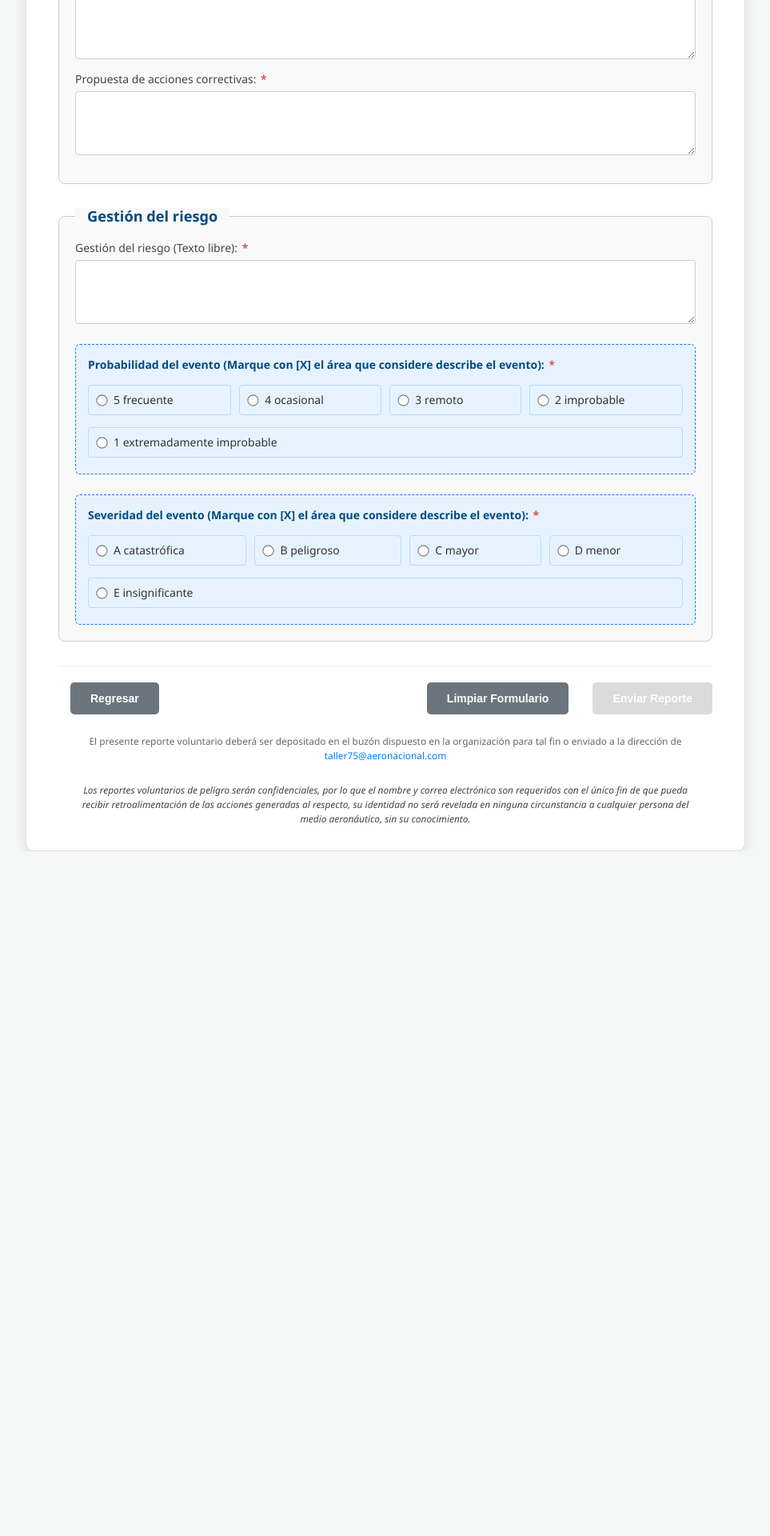
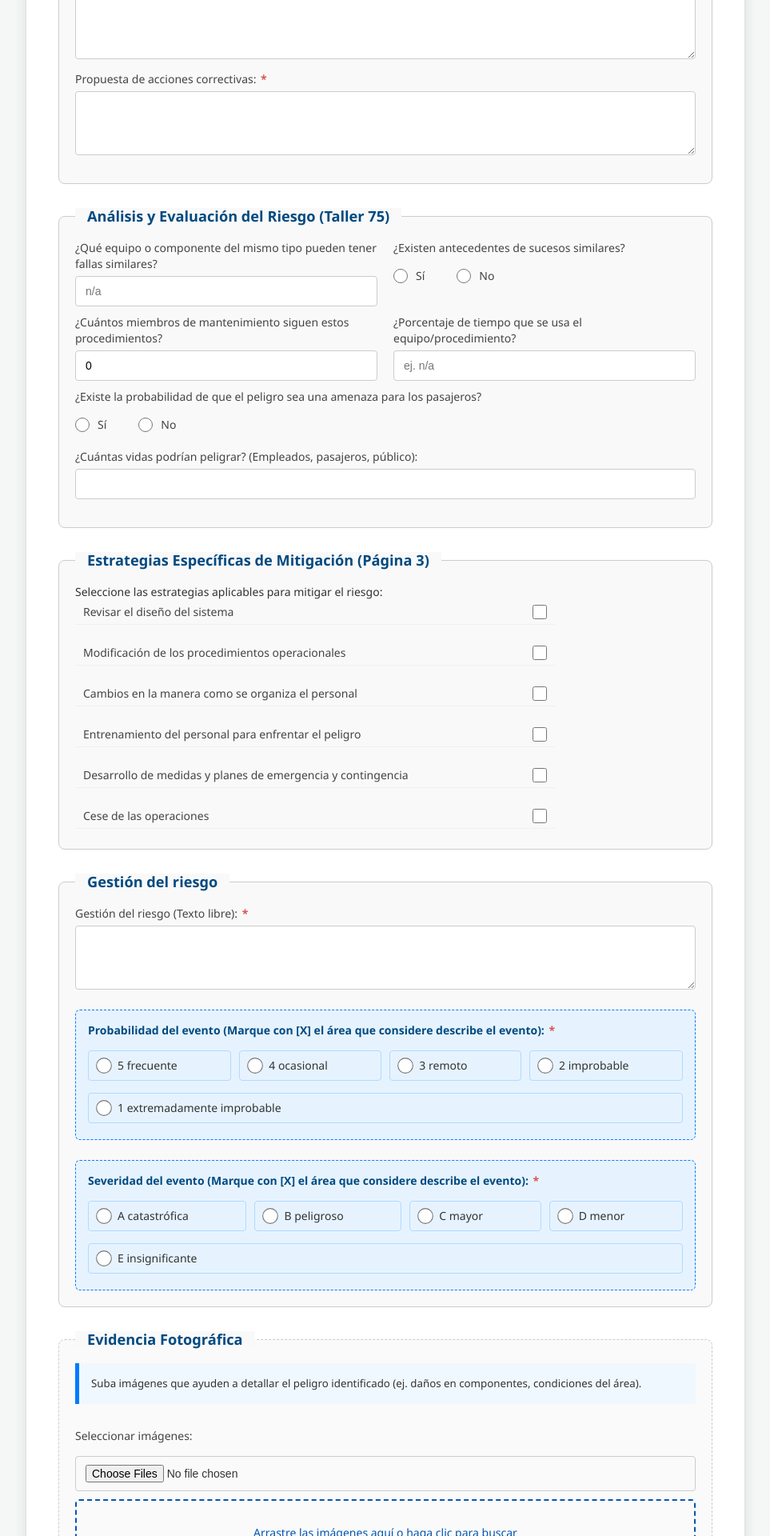
Before and after one commit to ABNERCD/SSRA75, an Angular app in the folder frontend/: page /reporte-voluntario in a window 1280 px wide. Shown: the part 880-2800 px from the top of the page at 80% size, without its empty margins (158-1121 px from the left). Before the commit the page ends 1944 px from the top, so only its background shows below. Built offline with nearby package versions, Linux system fonts and the light colour scheme; sample sign-in values are in the browser's storage.

Commit message:
Ajustes en el Formulario

```diff
--- a/frontend/src/app/pages/voluntary-report/voluntary-report.css
+++ b/frontend/src/app/pages/voluntary-report/voluntary-report.css
@@ -325,3 +325,107 @@ textarea {
         margin-top: 15px;
     }
 }
+
+.radio-group-inline {
+    display: flex;
+    gap: 140px; /* Ajusta este valor (20px, 30px, etc.) para separar las opciones */
+    align-items: center;
+    margin-top: 8px;
+}
+
+.radio-group-inline label {
+    display: flex;
+    align-items: center;
+    gap: 5px; /* Espacio entre el círculo y el texto "Sí/No" */
+    cursor: pointer;
+}
+
+/* Contenedor de estrategias */
+.checkbox-group-right {
+    display: flex;
+    flex-direction: column;
+    gap: 15px; /* Espacio vertical entre renglones */
+    width: 100%; /* Ocupa todo el ancho del formulario */
+    max-width: 600px; /* Ajusta según el ancho de tu contenedor */
+}
+
+/* Estilo para cada opción */
+.checkbox-group-right label {
+    display: flex;
+    justify-content: space-between; /* EMPUJA EL CUADRO A LA DERECHA */
+    align-items: center;
+    cursor: pointer;
+    padding: 5px 10px;
+    border-bottom: 1px solid #f0f0f0; /* Opcional: una línea guía como en formularios oficiales */
+}
+
+/* Espaciado para los Radio Buttons (Sí/No) */
+.radio-group-inline {
+    display: flex;
+    gap: 40px;
+    margin-top: 10px;
+}
+
+.radio-group-inline label {
+    display: flex;
+    align-items: center;
+    gap: 10px; /* Espacio entre círculo y texto */
+    cursor: pointer;
+}
+
+/* Tamaño de los controles */
+input[type="checkbox"], input[type="radio"] {
+    width: 18px;
+    height: 18px;
+    cursor: pointer;
+}
+
+.evidence-section {
+    margin-top: 20px;
+    border: 1px dashed #ccc;
+    padding: 20px;
+    border-radius: 8px;
+    background-color: #fafafa;
+}
+
+.upload-container {
+    display: flex;
+    flex-direction: column;
+    gap: 10px;
+}
+
+.upload-dropzone {
+    border: 2px dashed #0056b3;
+    padding: 30px;
+    text-align: center;
+    color: #0056b3;
+    border-radius: 5px;
+    cursor: pointer;
+    transition: background 0.3s;
+}
+
+.upload-dropzone:hover {
+    background-color: #eef6ff;
+}
+
+.image-preview-container {
+    display: flex;
+    flex-wrap: wrap;
+    gap: 15px;
+    margin-top: 15px;
+}
+
+.preview-item {
+    display: flex;
+    flex-direction: column;
+    align-items: center;
+    font-size: 12px;
+}
+
+.preview-item img {
+    width: 100px;
+    height: 100px;
+    object-fit: cover;
+    border-radius: 4px;
+    border: 1px solid #ddd;
+}
--- a/frontend/src/app/pages/voluntary-report/voluntary-report.html
+++ b/frontend/src/app/pages/voluntary-report/voluntary-report.html
@@ -10,8 +10,8 @@
         <img src="assets/images/LogoTaller.jpg" alt="Logo de la Empresa" class="logo-img">
         <h1>REPORTE VOLUNTARIO</h1>
         <div class="report-meta">
+            <label>Fecha: ____________________</label>
             <label>Reporte No. ______ / ______</label>
-            <label>Fecha: ____________________</label>
         </div>
     </div>
 
@@ -89,6 +89,62 @@
             </div>
         </fieldset>
 
+        <fieldset class="section analysis-section">
+            <legend>Análisis y Evaluación del Riesgo (Taller 75)</legend>
+
+            <div class="form-row">
+                <div class="form-group">
+                    <label for="similarFailures">¿Qué equipo o componente del mismo tipo pueden tener fallas similares?</label>
+                    <input type="text" id="similarFailures" formControlName="similarFailures" placeholder="n/a">
+                </div>
+                <div class="form-group">
+                    <label>¿Existen antecedentes de sucesos similares?</label>
+                    <div class="radio-group-inline">
+                        <label><input type="radio" formControlName="hasAntecedents" value="si"> Sí </label>
+                        <label><input type="radio" formControlName="hasAntecedents" value="no"> No</label>
+                    </div>
+                </div>
+            </div>
+
+            <div class="form-row">
+                <div class="form-group">
+                    <label for="staffCount">¿Cuántos miembros de mantenimiento siguen estos procedimientos?</label>
+                    <input type="number" id="staffCount" formControlName="staffCount">
+                </div>
+                <div class="form-group">
+                    <label for="usagePercentage">¿Porcentaje de tiempo que se usa el equipo/procedimiento?</label>
+                    <input type="text" id="usagePercentage" formControlName="usagePercentage" placeholder="ej. n/a">
+                </div>
+            </div>
+
+            <div class="form-group">
+                <label>¿Existe la probabilidad de que el peligro sea una amenaza para los pasajeros?</label>
+                <div class="radio-group-inline">
+                    <label><input type="radio" formControlName="passengerThreat" value="si"> Sí</label>
+                    <label><input type="radio" formControlName="passengerThreat" value="no"> No</label>
+                </div>
+            </div>
+
+            <div class="form-group">
+                <label for="livesAtRisk">¿Cuántas vidas podrían peligrar? (Empleados, pasajeros, público):</label>
+                <input type="text" id="livesAtRisk" formControlName="livesAtRisk">
+            </div>
+        </fieldset>
+
+        <fieldset class="section mitigation-strategies">
+            <legend>Estrategias Específicas de Mitigación (Página 3)</legend>
+            <p class="instruction-text">Seleccione las estrategias aplicables para mitigar el riesgo:</p>
+
+            <div class="checkbox-group-right">
+                <label>Revisar el diseño del sistema <input type="checkbox" formControlName="mitigationReviewDesign"></label>
+                <label>Modificación de los procedimientos operacionales <input type="checkbox" formControlName="mitigationModOpProcedures"></label>
+                <label>Cambios en la manera como se organiza el personal <input type="checkbox" formControlName="mitigationOrgChanges"></label>
+                <label>Entrenamiento del personal para enfrentar el peligro <input type="checkbox" formControlName="mitigationStaffTraining"></label>
+                <label>Desarrollo de medidas y planes de emergencia y contingencia <input type="checkbox" formControlName="mitigationEmergencyPlans"></label>
+                <label>Cese de las operaciones <input type="checkbox" formControlName="mitigationCessation"></label>
+            </div>
+        </fieldset>
+
         <fieldset class="section risk-management-section">
             <legend>Gestión del riesgo</legend>
             <div class="form-group full-width">
@@ -128,6 +184,29 @@
             </div>
         </fieldset>
 
+        <fieldset class="section evidence-section">
+            <legend>Evidencia Fotográfica</legend>
+            <p class="info-text">
+                Suba imágenes que ayuden a detallar el peligro identificado (ej. daños en componentes, condiciones del área).
+            </p>
+
+            <div class="form-group full-width upload-container">
+                <label for="evidence">Seleccionar imágenes:</label>
+                <input type="file" id="evidence" (change)="onFileSelected($event)" accept="image/*" multiple class="file-input">
+
+                <div class="upload-dropzone">
+                    <p>Arrastre las imágenes aquí o haga clic para buscar</p>
+                </div>
+            </div>
+
+            <div class="image-preview-container" *ngIf="selectedImages.length > 0">
+                <div *ngFor="let img of selectedImages" class="preview-item">
+                    <img [src]="img.url" alt="Vista previa">
+                    <span>{{ img.name }}</span>
+                </div>
+            </div>
+        </fieldset>
+
         <div class="form-actions">
             <div class="actions-left">
                 <button type="button" (click)="onGoBack()" class="btn-secondary">Regresar</button>
@@ -145,6 +224,5 @@
         <p class="footer-note confidentiality-note">
             Los reportes voluntarios de peligro serán confidenciales, por lo que el nombre y correo electrónico son requeridos con el único fin de que pueda recibir retroalimentación de las acciones generadas al respecto, su identidad no será revelada en ninguna circunstancia a cualquier persona del medio aeronáutico, sin su conocimiento.
         </p>
-
     </form>
 </div>
--- a/frontend/src/app/pages/voluntary-report/voluntary-report.ts
+++ b/frontend/src/app/pages/voluntary-report/voluntary-report.ts
@@ -3,7 +3,7 @@
 import { Component, OnInit } from '@angular/core';
 import { FormBuilder, FormGroup, Validators, ReactiveFormsModule } from '@angular/forms';
 import { CommonModule } from '@angular/common';
-import { Router } from '@angular/router'; // 👈 IMPORTACIÓN NECESARIA PARA EL BOTÓN REGRESAR
+import { Router } from '@angular/router';
 
 @Component({
   selector: 'app-voluntary-report',
@@ -19,7 +19,6 @@ export class VoluntaryReportComponent implements OnInit {
 
   reportForm!: FormGroup;
 
-  // 👈 INYECTAR EL ROUTER
   constructor(private fb: FormBuilder, private router: Router) { }
 
   ngOnInit(): void {
@@ -29,10 +28,6 @@ export class VoluntaryReportComponent implements OnInit {
       // ----------------------------------------------------
       name: [''],
       email: ['', [Validators.email]],
-
-      // ❌ ELIMINADO: Se elimina 'hazardDescription' para consolidar la descripción
-
-      // ✅ CAMPOS REQUERIDOS PARA LA "DESCRIPCIÓN GENERAL DEL PELIGRO"
       location: ['', Validators.required],
       localTime: ['', Validators.required],
       eventDate: ['', Validators.required],
@@ -40,9 +35,28 @@ export class VoluntaryReportComponent implements OnInit {
       // ✅ DESCRIPCIÓN DETALLADA (Narración)
       hazardDetailDescription: ['', Validators.required],
       consequences: ['', Validators.required],
-
       correctiveActionsProposal: ['', Validators.required],
       riskManagement: ['', Validators.required],
+
+      // ----------------------------------------------------
+      // NUEVA SECCIÓN: Análisis y Evaluación (Página 2 del Doc)
+      // ----------------------------------------------------
+      similarFailures: [''],             // Equipo/componente con fallas similares
+      hasAntecedents: [''],              // Antecedentes de sucesos similares
+      staffCount: [0],                   // Miembros de mantenimiento
+      usagePercentage: [''],             // Porcentaje de tiempo de uso
+      passengerThreat: [''],             // Amenaza para los pasajeros
+      livesAtRisk: [''],                 // Vidas que podrían peligrar
+
+      // ----------------------------------------------------
+      // NUEVA SECCIÓN: Estrategias de Mitigación (Página 3 del Doc)
+      // ----------------------------------------------------
+      mitigationReviewDesign: [false],
+      mitigationModOpProcedures: [false],
+      mitigationOrgChanges: [false],
+      mitigationStaffTraining: [false],
+      mitigationEmergencyPlans: [false],
+      mitigationCessation: [false],
 
       // ----------------------------------------------------
       // SECCIÓN: Matrices de Riesgo
@@ -52,18 +66,13 @@ export class VoluntaryReportComponent implements OnInit {
     });
   }
 
-  // 👈 FUNCIÓN PARA EL BOTÓN "REGRESAR AL DASHBOARD"
   onGoBack(): void {
-    // Navega a la ruta principal de tu dashboard
     this.router.navigate(['/dashboard']);
   }
 
   onSubmit(): void {
     if (this.reportForm.valid) {
       console.log('✅ Formulario enviado con éxito. Datos:', this.reportForm.value);
-
-      // ⚠️ AQUÍ DEBE IR LA LLAMADA A TU SERVICIO PARA ENVIAR AL BACKEND
-
       alert('Reporte Voluntario enviado. ¡Gracias por contribuir a la seguridad!');
       this.reportForm.reset();
     } else {
@@ -71,4 +80,25 @@ export class VoluntaryReportComponent implements OnInit {
       this.reportForm.markAllAsTouched();
     }
   }
+
+  // Agrega esta propiedad a tu clase
+  selectedImages: any[] = [];
+
+  // Función para manejar la selección de archivos
+  onFileSelected(event: any): void {
+    const files = event.target.files;
+    if (files) {
+      for (let file of files) {
+        const reader = new FileReader();
+        reader.onload = (e: any) => {
+          this.selectedImages.push({
+            name: file.name,
+            url: e.target.result,
+            file: file
+          });
+        };
+        reader.readAsDataURL(file);
+      }
+    }
+  }
 }
```
Also changed, not shown: 1 other file (tests, documents, lock files or other folders).
